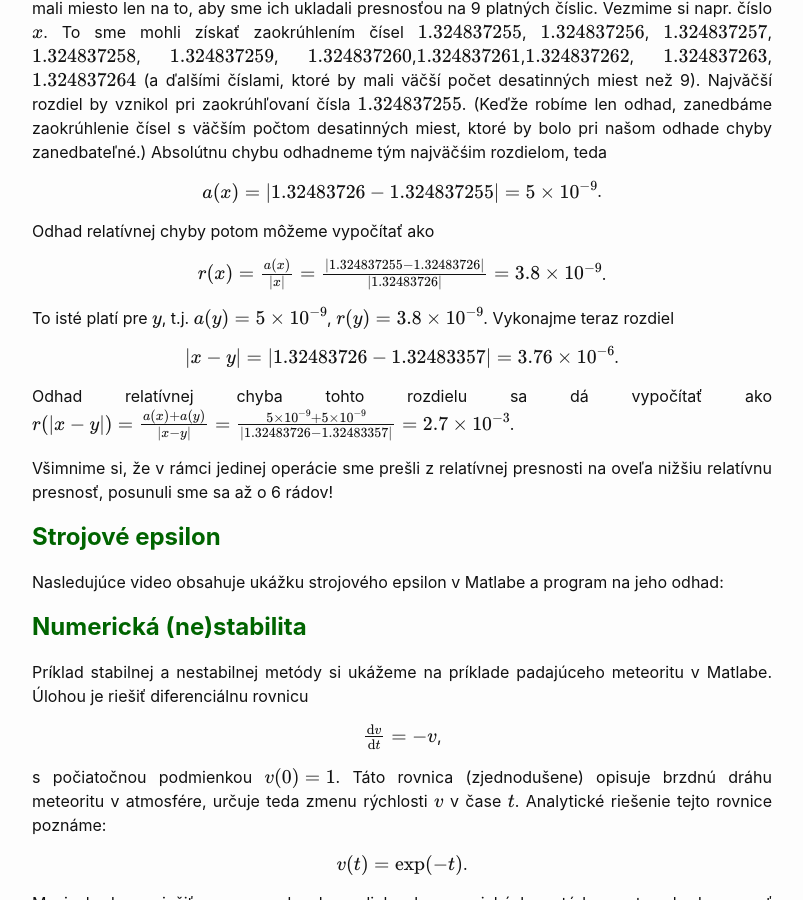
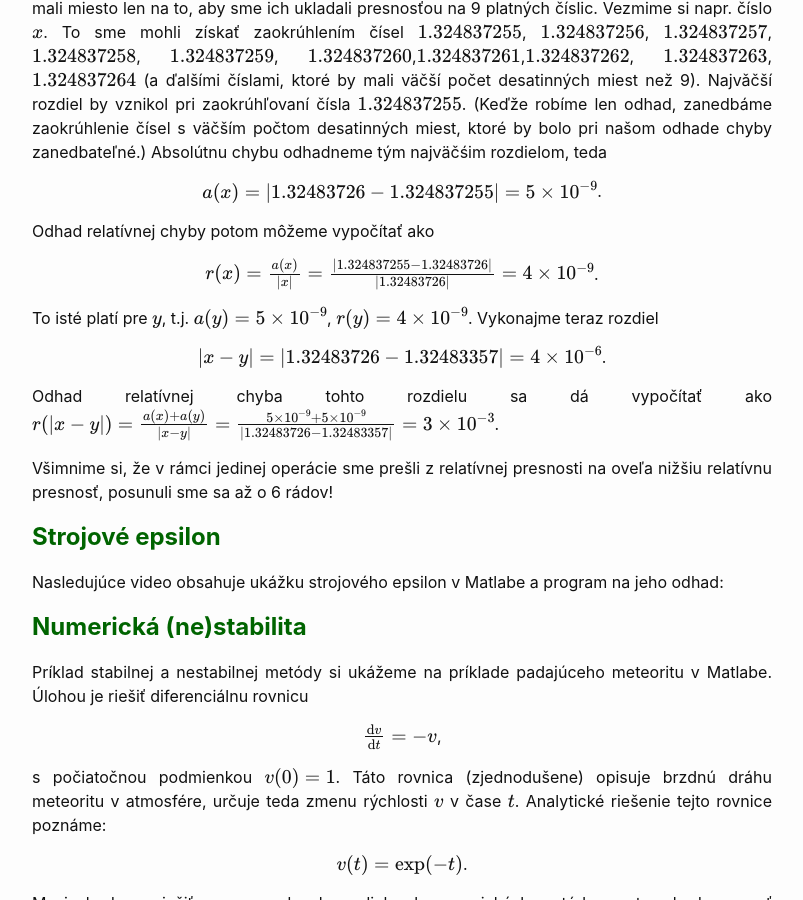
Before and after one commit to maslarova/maslarova.github.io, a Jekyll site: the page built from _posts/2021-02-25-cvicenie2.md, in a window 1280 px wide and 900 px high, scrolled down 1138 px. Shown: the whole window, without its empty margins (238-1041 px from the left). Built offline with Jekyll 4.4.1, drawn with Linux system fonts in a browser that asks for light colours.

Commit message:
2021-02-25-cvicenie2.md

```diff
--- a/_posts/2021-02-25-cvicenie2.md
+++ b/_posts/2021-02-25-cvicenie2.md
@@ -52,15 +52,15 @@ $a(x) = \lvert1.32483726-1.324837255\rvert=5\times10^{-9}$.
 Odhad relatívnej chyby potom môžeme vypočítať ako
 
 {: .centering}
-$r(x) = \frac{a(x)}{\lvert x \rvert}=\frac{\lvert 1.324837255-1.32483726 \rvert}{\lvert 1.32483726 \rvert}=3.8\times10^{-9}$.
+$r(x) = \frac{a(x)}{\lvert x \rvert}=\frac{\lvert 1.324837255-1.32483726 \rvert}{\lvert 1.32483726 \rvert}=4\times10^{-9}$.
 
-To isté platí pre $y$, t.j. $a(y) = 5\times10^{-9}$, $r(y) = 3.8 \times10^{-9}$. Vykonajme teraz rozdiel
+To isté platí pre $y$, t.j. $a(y) = 5\times10^{-9}$, $r(y) = 4 \times10^{-9}$. Vykonajme teraz rozdiel
 
 {: .centering}
-$\lvert x - y \rvert  = \lvert 1.32483726 - 1.32483357 \rvert = 3.76 \times 10^{-6}$.
+$\lvert x - y \rvert  = \lvert 1.32483726 - 1.32483357 \rvert = 4 \times 10^{-6}$.
 
 Odhad relatívnej chyba tohto rozdielu sa dá vypočítať ako
-$r(|x - y|)=\frac{a(x)+a(y)}{\lvert x - y\rvert}=\frac{5\times10^{-9}+5\times10^{-9}}{\lvert1.32483726 - 1.32483357\rvert}=2.7\times 10^{-3} $.
+$r(|x - y|)=\frac{a(x)+a(y)}{\lvert x - y\rvert}=\frac{5\times10^{-9}+5\times10^{-9}}{\lvert1.32483726 - 1.32483357\rvert}=3\times 10^{-3} $.
 
 
 Všimnime si, že v rámci jedinej operácie sme prešli z relatívnej presnosti na oveľa nižšiu relatívnu presnosť, posunuli sme sa až o 6 rádov!
```
